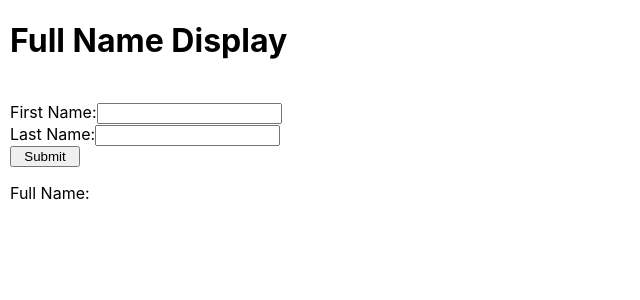
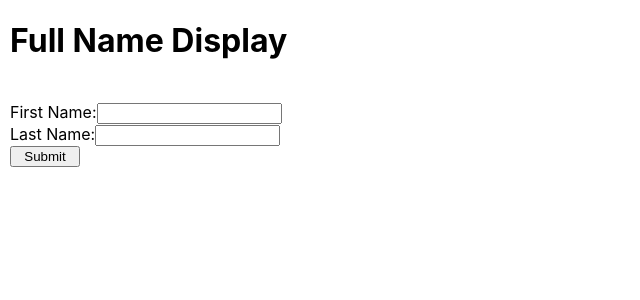
Before and after one commit to vishaldole/NameDisplayer, a React (Create React App) app: page / in a window 1280 px wide. Shown: the top 300 px of the page, without its empty margins (0-640 px from the left). Built offline with nearby package versions, Linux system fonts and the light colour scheme.

Commit message:
adding condition

```diff
--- a/src/Displayer.js
+++ b/src/Displayer.js
@@ -27,9 +27,11 @@ export default function Displayer() {
         </label>
         <button style={{ width: "70px" }}>Submit</button>
       </form>
-      <div>
-        <p>Full Name: {fullName}</p>
-      </div>
+      {fullName ? (
+        <div>
+          <p>Full Name: {fullName}</p>
+        </div>
+      ) : null}
     </>
   );
 }
```
